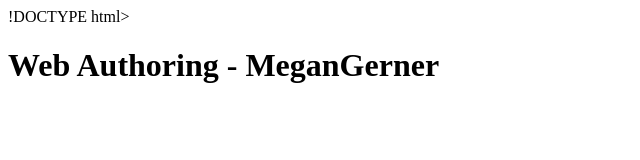
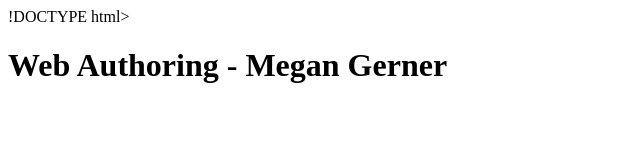
Before and after one commit to megangerner/megangerner.github.io, a plain HTML site: page index.html in a window 1280 px wide. Shown: the full height of the page, 0-640 px from the left. Drawn offline with Linux system fonts and the light colour scheme.

Commit message:
Update index.html

```diff
--- a/index.html
+++ b/index.html
@@ -1,9 +1,9 @@
 !DOCTYPE html>
 <html>
 <head>
-<title>MeganGerner</title>
+<title>Megan Gerner</title>
 </head>
 <body>
-<h1>Web Authoring - MeganGerner</h1>
+<h1>Web Authoring - Megan Gerner</h1>
 </body>
 </html>
```
